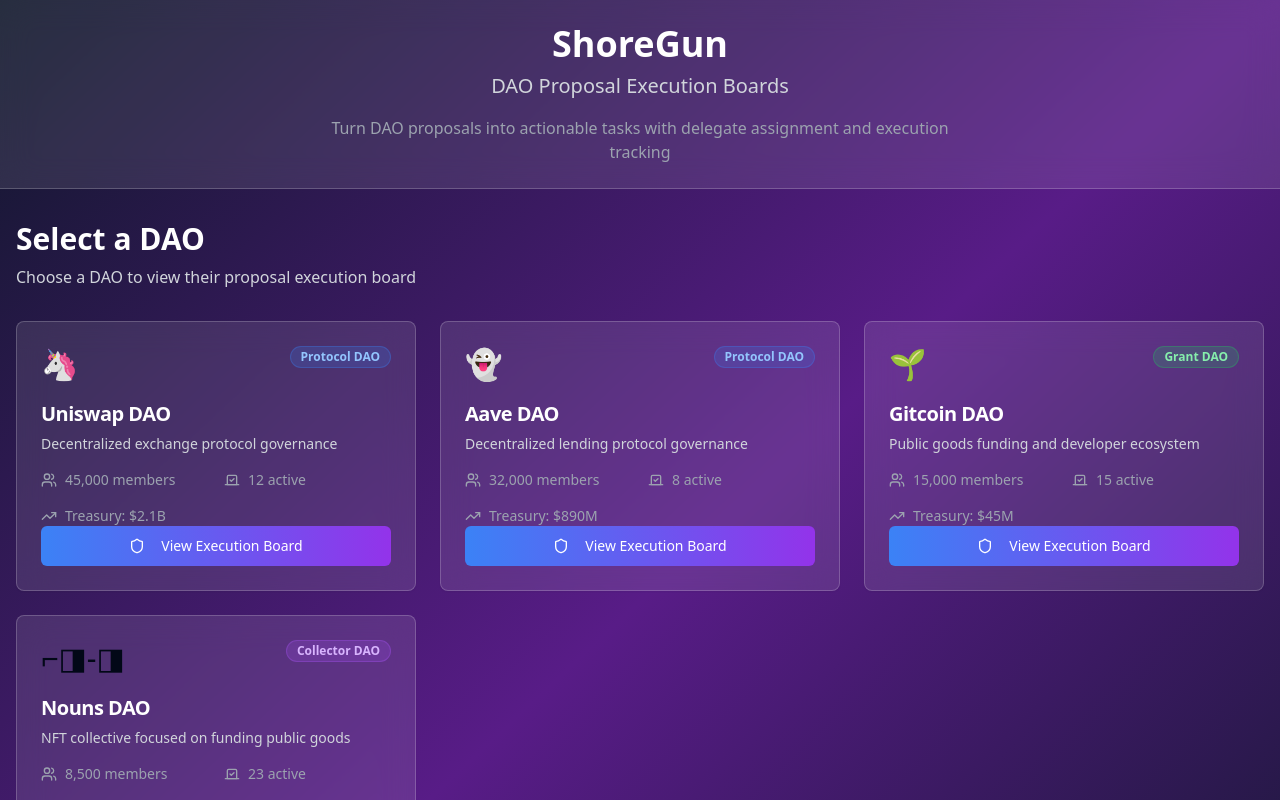
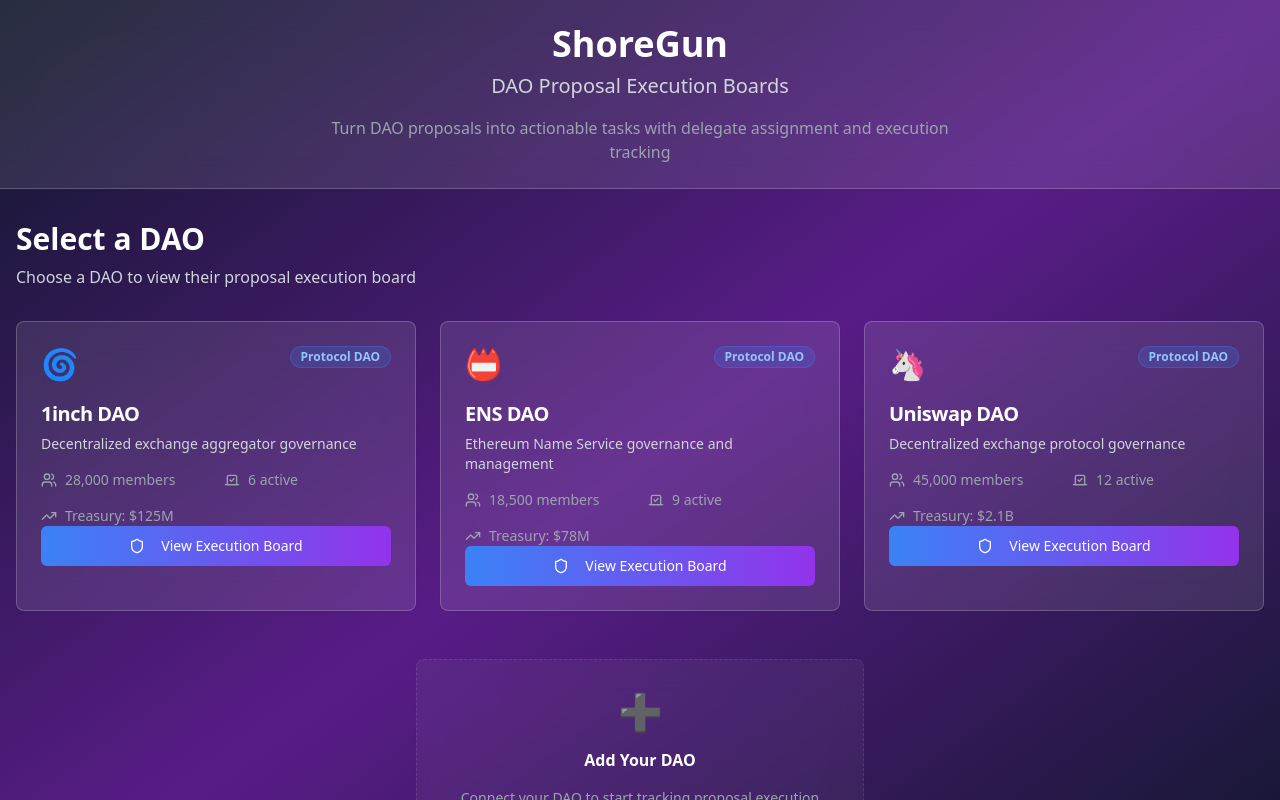
Before and after one commit to Rashmi-278/DAO-Janny-task-board, a React (Vite) app: page / in a window 1280 px wide. Shown: the top 800 px of the page. Built offline with nearby package versions, Linux system fonts and the light colour scheme.

Commit message:
Refactor: Display specific DAO data
Replace dummy DAO data with 1inch, ENS, and Uniswap DAOs.

```diff
--- a/src/pages/DAOList.tsx
+++ b/src/pages/DAOList.tsx
@@ -1,4 +1,3 @@
-
 import React from 'react';
 import { Card, CardContent, CardHeader, CardTitle } from '@/components/ui/card';
 import { Button } from '@/components/ui/button';
@@ -8,6 +7,26 @@ import { Link } from 'react-router-dom';
 
 const mockDAOs = [
   {
+    id: '1inch',
+    name: '1inch DAO',
+    description: 'Decentralized exchange aggregator governance',
+    members: 28000,
+    activeProposals: 6,
+    treasuryValue: '$125M',
+    category: 'Protocol DAO',
+    logo: '🌀'
+  },
+  {
+    id: 'ens',
+    name: 'ENS DAO',
+    description: 'Ethereum Name Service governance and management',
+    members: 18500,
+    activeProposals: 9,
+    treasuryValue: '$78M',
+    category: 'Protocol DAO',
+    logo: '📛'
+  },
+  {
     id: 'uniswap',
     name: 'Uniswap DAO',
     description: 'Decentralized exchange protocol governance',
@@ -16,36 +35,6 @@ const mockDAOs = [
     treasuryValue: '$2.1B',
     category: 'Protocol DAO',
     logo: '🦄'
-  },
-  {
-    id: 'aave',
-    name: 'Aave DAO',
-    description: 'Decentralized lending protocol governance',
-    members: 32000,
-    activeProposals: 8,
-    treasuryValue: '$890M',
-    category: 'Protocol DAO',
-    logo: '👻'
-  },
-  {
-    id: 'gitcoin',
-    name: 'Gitcoin DAO',
-    description: 'Public goods funding and developer ecosystem',
-    members: 15000,
-    activeProposals: 15,
-    treasuryValue: '$45M',
-    category: 'Grant DAO',
-    logo: '🌱'
-  },
-  {
-    id: 'nouns',
-    name: 'Nouns DAO',
-    description: 'NFT collective focused on funding public goods',
-    members: 8500,
-    activeProposals: 23,
-    treasuryValue: '$67M',
-    category: 'Collector DAO',
-    logo: '⌐◨-◨'
   }
 ];
 
```
